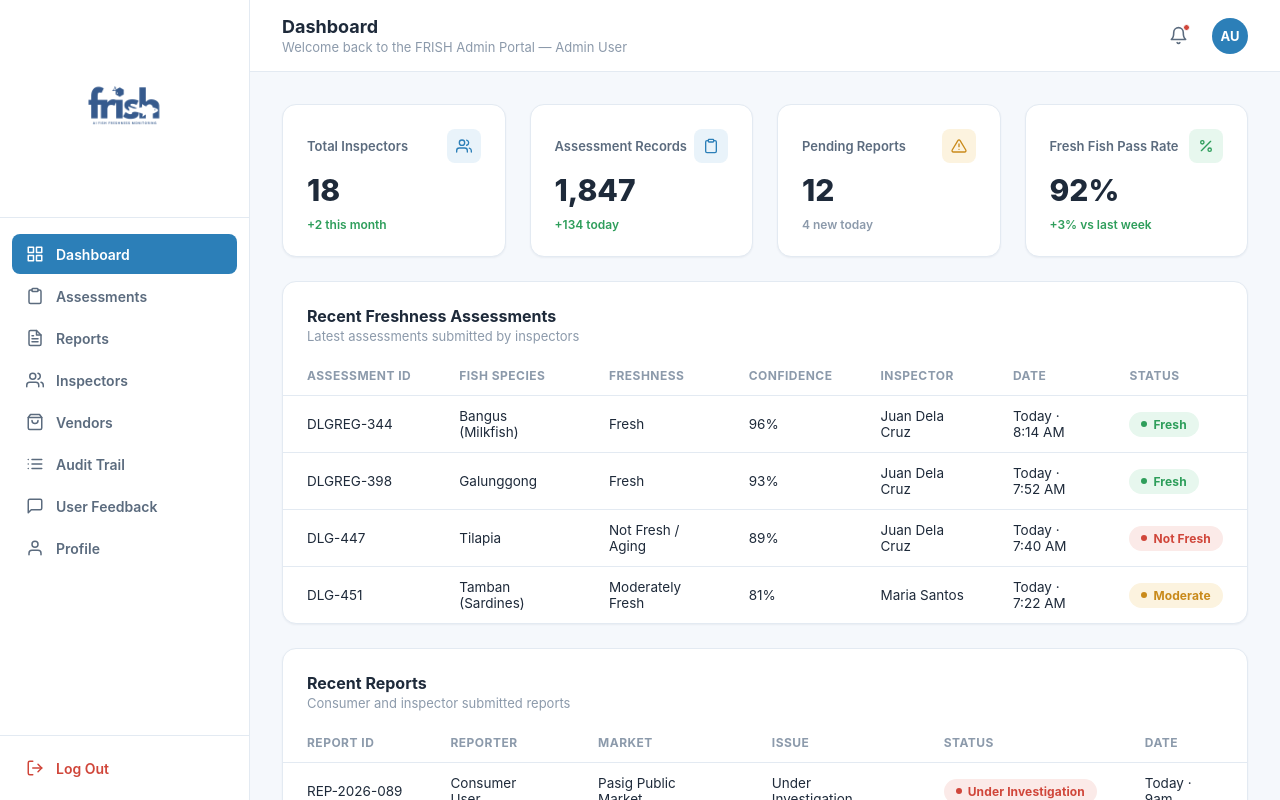
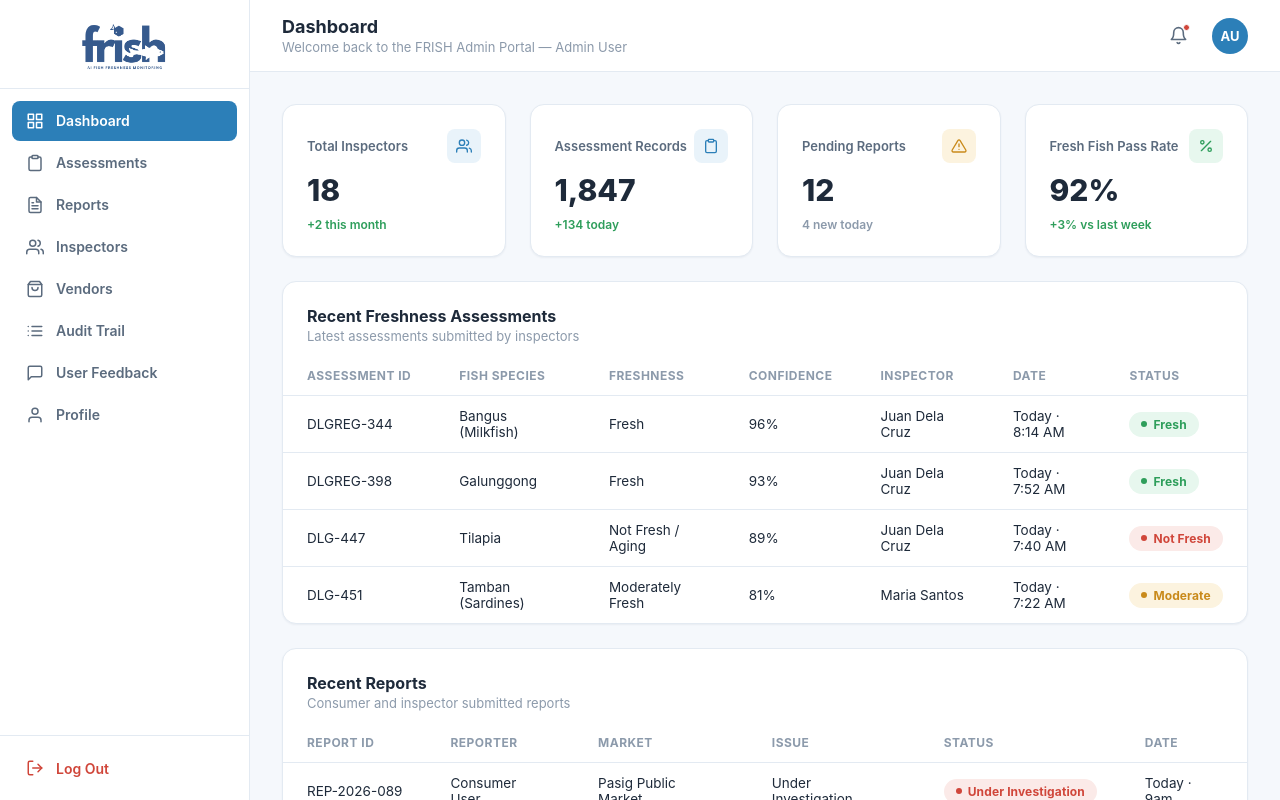
Before and after one commit to Iver-M/frish-admin, a React (Vite) app: page / in a window 1280 px wide. Both pictures are taken after typing "name@example.com", "Sample123" into the empty fields and a click on the button "Log In". Shown: the top 800 px of the page. Built offline with nearby package versions, Linux system fonts and the light colour scheme.

Commit message:
update the dimension of the logo

```diff
--- a/src/components/Sidebar.css
+++ b/src/components/Sidebar.css
@@ -18,35 +18,31 @@
 
 .sidebar__brand {
   display: flex;
+  align-items: center;
   justify-content: center;
-  align-items: center;
-
-  padding: 16px 20px;
+  padding: 20px var(--space-4) 16px;
   border-bottom: 1px solid var(--border-color);
-
   overflow: hidden;
 }
+
 .sidebar--collapsed .sidebar__brand {
-  padding: 24px var(--space-2) 24px;
+  padding: 20px var(--space-2) 16px;
 }
 
-/* Expanded sidebar: logo reads clearly at 160-190px wide, centered.
-   Height is always auto (see Logo.css) so it's never cropped or distorted. */
+
 .sidebar__logo {
-  width: 185px;
-  height: auto;
-  display: block;
+  width: 500px;
 }
 
-/* Collapsed rail: logo scales down proportionally to ~50px wide. */
+
 .sidebar__logo--collapsed {
-  width: 50px;
+  width: 100px;
 }
 
 .sidebar__nav {
   flex: 1;
   overflow-y: auto;
-  padding: var(--space-4) var(--space-3);
+  padding: var(--space-3) var(--space-3);
 }
 
 .sidebar__link {
--- a/src/pages/Login.css
+++ b/src/pages/Login.css
@@ -15,12 +15,10 @@
   align-items: center;
 }
 
-/* The official FRISH logo is the primary branding element on this page.
-   Width-only sizing (height: auto, set in Logo.css) keeps its original
-   aspect ratio intact at every breakpoint — it is never cropped or
-   stretched. ~50px separates the logo from the login card below it. */
+
 .login-card__logo {
-  width: 300px; /* desktop: 280-320px range */
+  width: 500x; /* desktop: 280-320px range */
+  padding-bottom: 24px;
 }
 
 @media (max-width: 1024px) {
```
Also changed, not shown: src/assets/images/frish-logo.png.
